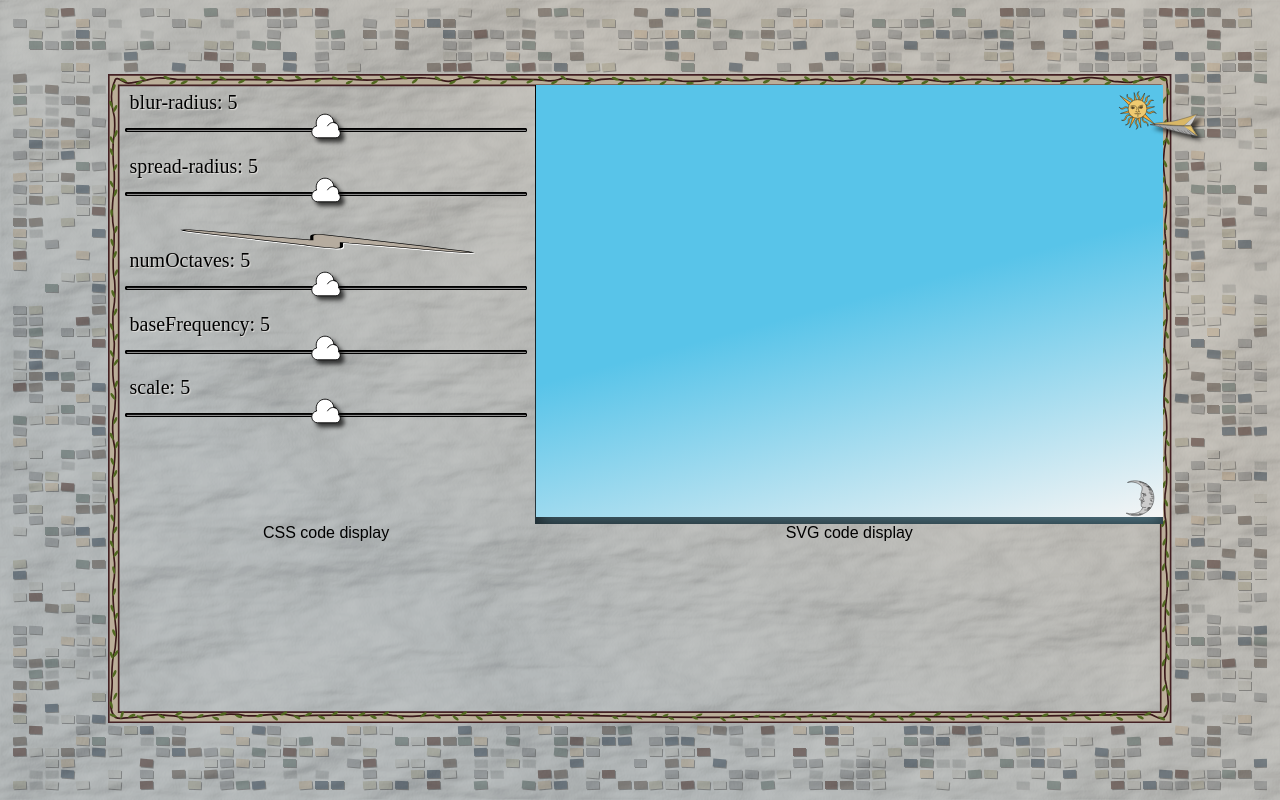
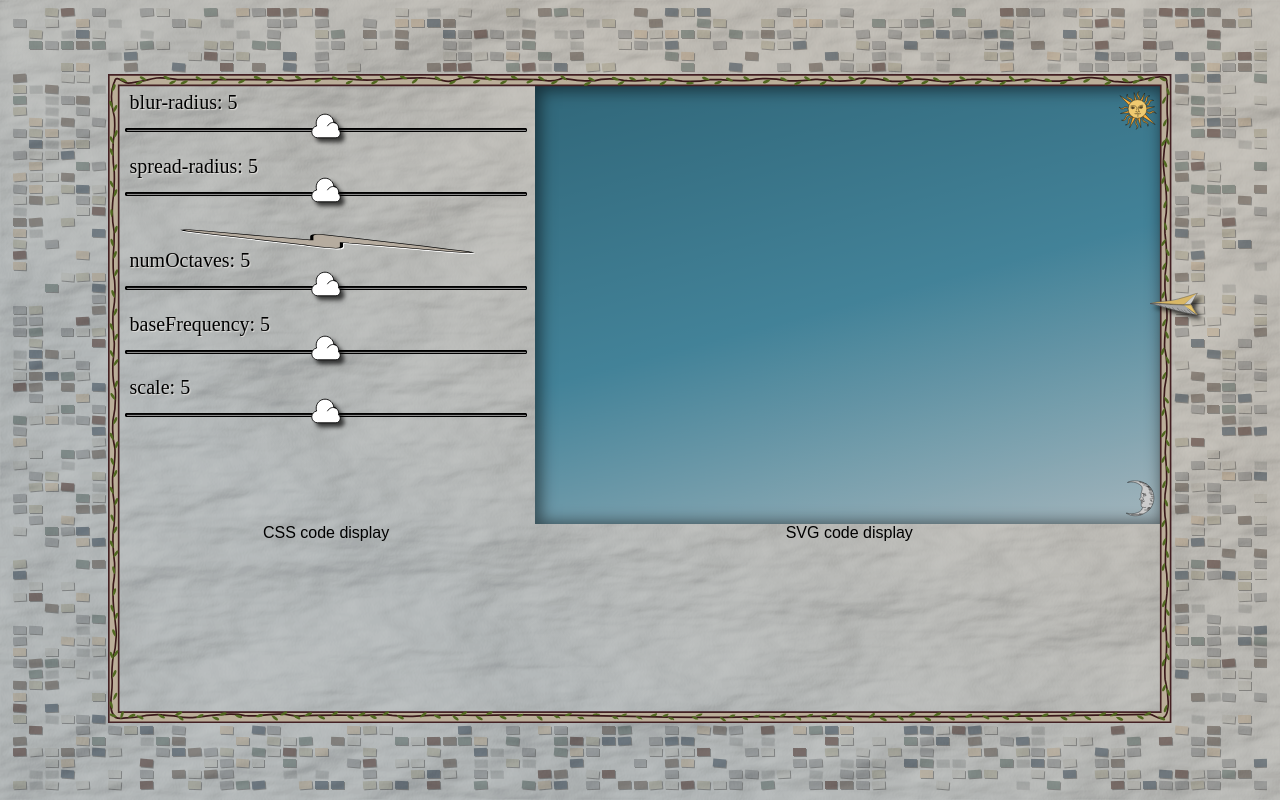
Before and after one commit to beauhaus/Nephele, a React (Vite) app: page / in a window 1280 px wide. Built offline with nearby package versions, Linux system fonts and the light colour scheme; a web font is replaced by a local one.

Commit message:
adds proper positioning of DayLayer including box-shadow inset

```diff
--- a/src/CloudDisplay.js
+++ b/src/CloudDisplay.js
@@ -1,4 +1,4 @@
-import React, { Component, useState } from "react";
+import React, { Component } from "react";
 import styled from "styled-components";
 import SkySlider from "./Sliders/SkySlider";
 import moonIcon from "./images/moonIcon.svg";
@@ -33,7 +33,7 @@ const StyledCloudDisplay = styled.section`
 
 class CloudDisplay extends Component {
   state = {
-    skyVal: 50
+    skyVal: 20
   };
   skySliderValUpdate = input => {
     this.setState({ skyVal: input });
--- a/src/DayLayerOverlay.js
+++ b/src/DayLayerOverlay.js
@@ -1,13 +1,15 @@
-import React, { Component } from "react";
+import React from "react";
 import styled from "styled-components";
 
-const stylesStore = props => `opacity: ${props.opacityVal / 10}`;
+const stylesStore = props => `opacity: ${props.opacityVal / 40}`;
 
 const StyledDayLayerOverlay = styled.div`
-  width: 49vw;
-  height: 54vh;
+  width: 100%;
+  height: 100%;
   background: linear-gradient(165deg, #58c4e9 50%, #f5f5f5 100%);
   position: absolute;
+  box-shadow: inset 2px 2px 15px 4px rgba(0, 0, 0, 0.5);
+
   ${props => stylesStore(props)};
 `;
 const DayLayerOverlay = props => {
--- a/src/Sliders/SkySlider.js
+++ b/src/Sliders/SkySlider.js
@@ -52,11 +52,12 @@ const StyledSkyLabel = styled.label`
   & input[type="range"]:focus {
     outline: none; /* Removes the blue border. You should probably do some kind of focus styling for accessibility reasons though. */
   }
+  z-index: 2;
 `;
 /* ${props => stylesStore(props)}; */
 class SkySlider extends Component {
   state = {
-    skyValue: 50,
+    skyValue: 20,
     updatingVal: ""
   };
 
@@ -78,8 +79,8 @@ class SkySlider extends Component {
           // onBlur={e => this.slideChangeHandler(e)}
           type="range"
           min={1}
-          max={10}
-          value={this.props.skyVal || 50}
+          max={40}
+          value={this.props.skyVal || 40}
         />
       </StyledSkyLabel>
     );
```
Also changed, not shown: src/OuterFrame.js.
